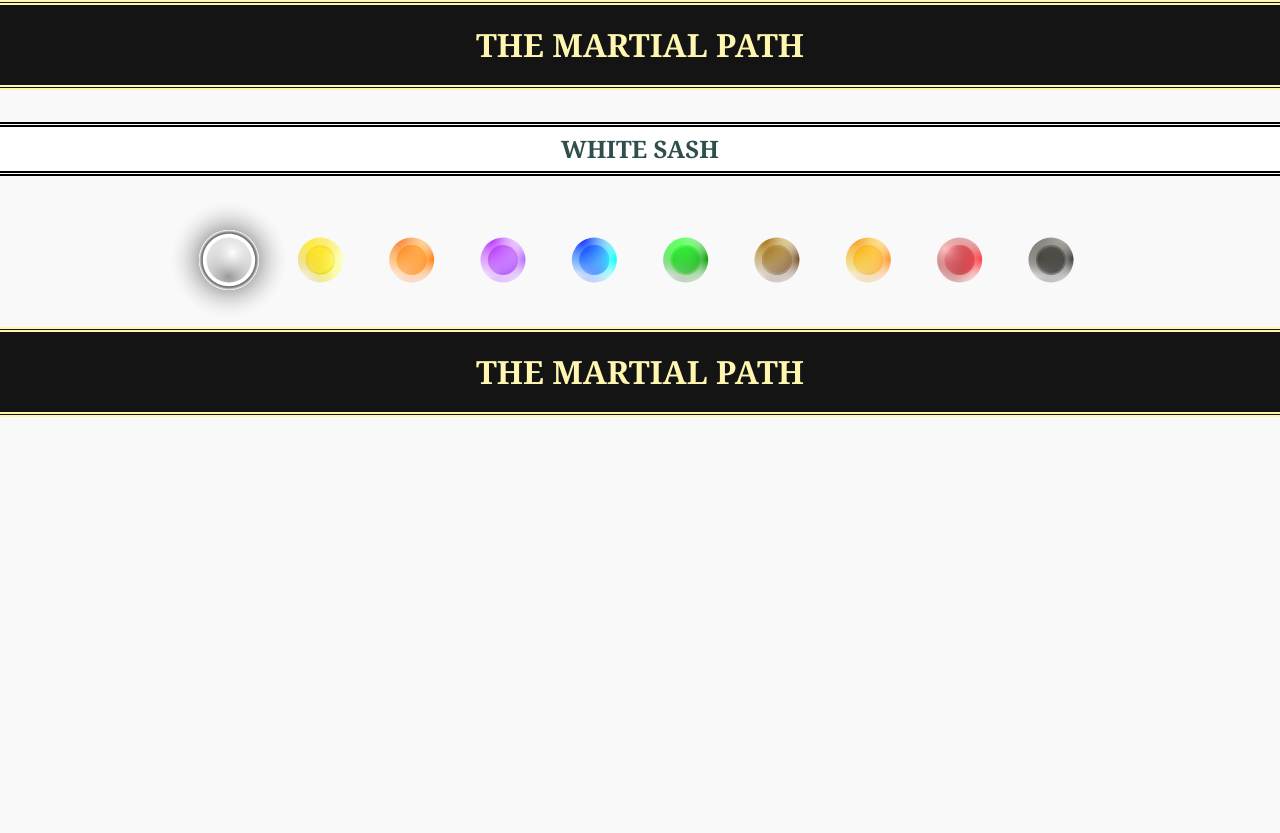
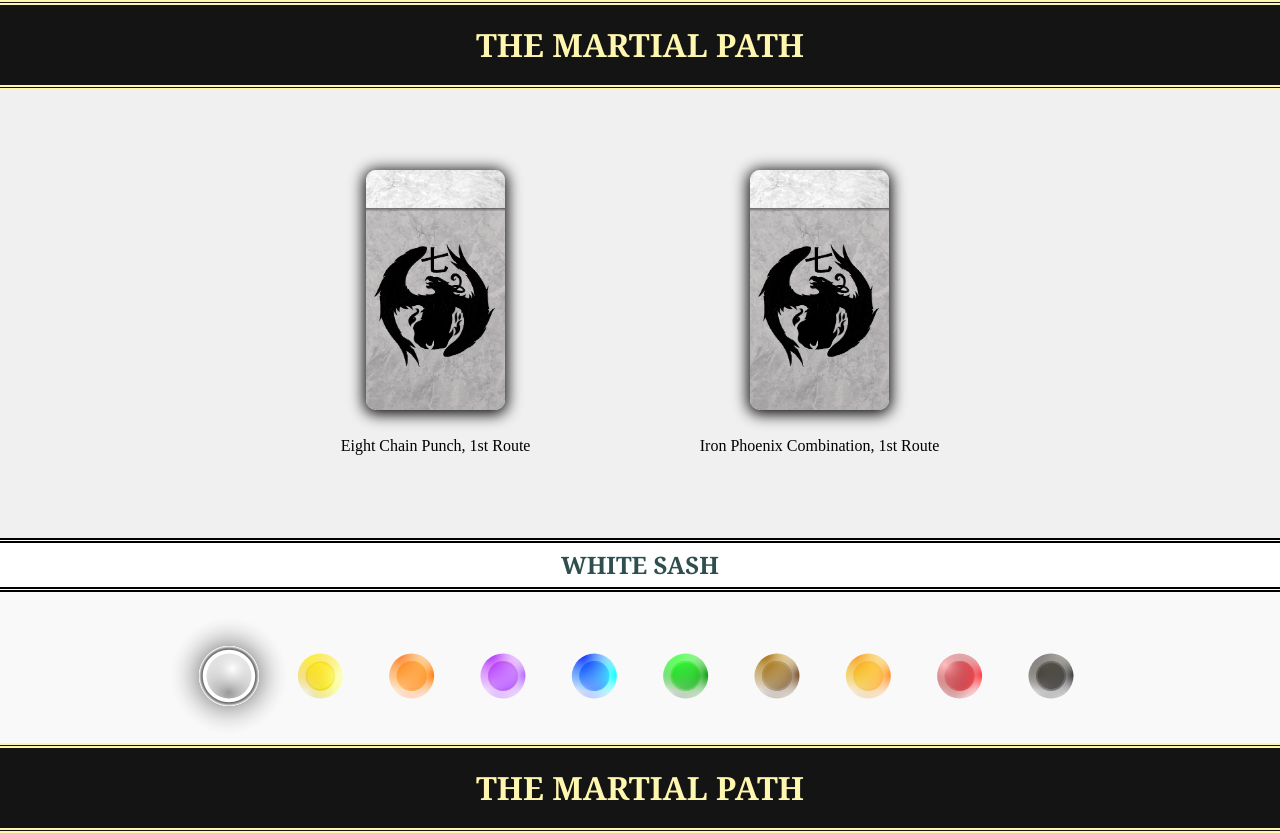
Before and after one commit to Convolucid/martial, a website built with webpack: page src/index.html in a window 1280 px wide. Before the commit the page ends 800 px from the top, so only its background shows below. Built offline with nearby package versions, Linux system fonts and the light colour scheme.

Commit message:
Added card curriculum section

```diff
--- a/src/components/rankRequirements/rankRequirements.css
+++ b/src/components/rankRequirements/rankRequirements.css
@@ -1,4 +1,37 @@
 .rank-requirements {
     display: flex;
-    padding: 1rem;
+    flex-wrap: wrap;
+    padding: 4rem 20%;
 }
+
+.card-container {
+    margin: 0 auto;
+    padding: 1rem 1rem;
+}
+
+.card-image {
+    height: 50vh;
+    margin: 0 auto 1.5rem;
+
+    border-radius: 25px;
+    box-shadow: 0px 2px 15px 2px black;
+}
+
+.card-text {
+    text-align: center;
+    color: black;
+}
+
+.card-curriculum-view {
+    height: 30vh;
+    border-radius: 10px;
+}
+
+/* White Sash */
+.rank-requirements-whiteSash {
+    background-color: rgb(240, 240, 240);
+}
+
+.card-image-whiteSash {
+    box-shadow: 0px 2px 10px 1px black;
+}
--- a/src/components/rankRequirements/rankRequirements.js
+++ b/src/components/rankRequirements/rankRequirements.js
@@ -1,11 +1,37 @@
 import './rankRequirements.css'
+import whiteTechImage from './cardImages/white-tech.png'
 
 export default function rankRequirements(containerElement)
 {
     // Create HTML element and insert text
     const rankRequirements = document.createElement('section')
-    rankRequirements.classList.add('rank-requirements')
+    rankRequirements.classList.add('rank-requirements', 'rank-requirements-whiteSash')
     containerElement.appendChild(rankRequirements)
+
+
+    function createCard(cardImage, cardText)
+    {
+        const cardContainer = document.createElement('div')
+        cardContainer.classList.add('card-container')
+
+        const card = new Image()
+        card.src = cardImage
+        card.classList.add('card-image', 'card-curriculum-view')
+        cardContainer.appendChild(card)
+
+        const text = document.createElement('p')
+        text.innerText = cardText
+        text.classList.add('card-text')
+        cardContainer.appendChild(text)
+
+
+        rankRequirements.appendChild(cardContainer)
+        return cardContainer;
+    }
+
+    const whiteTech8ChainPunch1 = createCard(whiteTechImage, 'Eight Chain Punch, 1st Route');
+    const whiteTechIronPhoenixCombo1 = createCard(whiteTechImage, 'Iron Phoenix Combination, 1st Route');
+
 
 
     // // Create array for class list
```
Also changed, not shown: src/components/rankRequirements/cardImages/white-tech.png (added).
